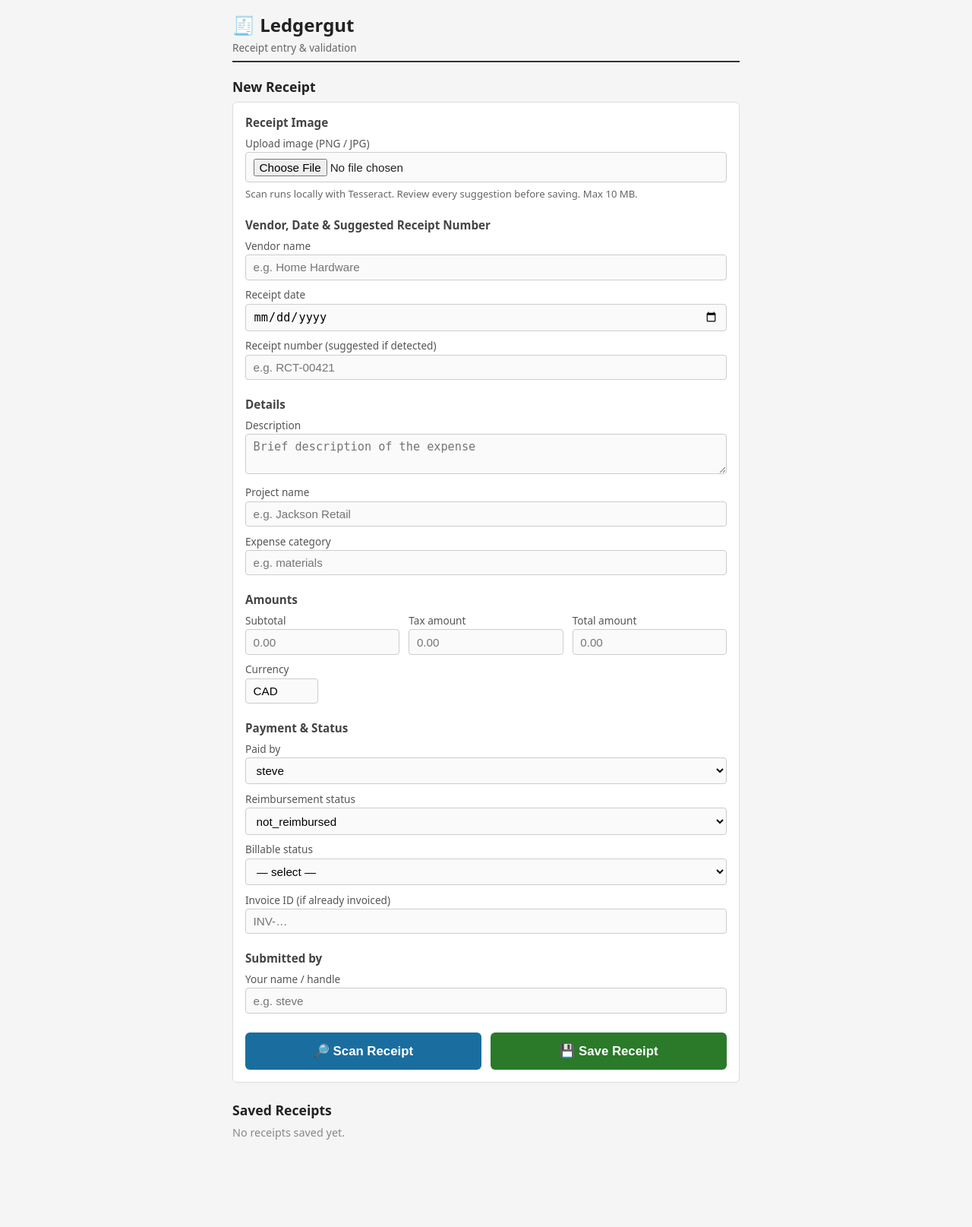
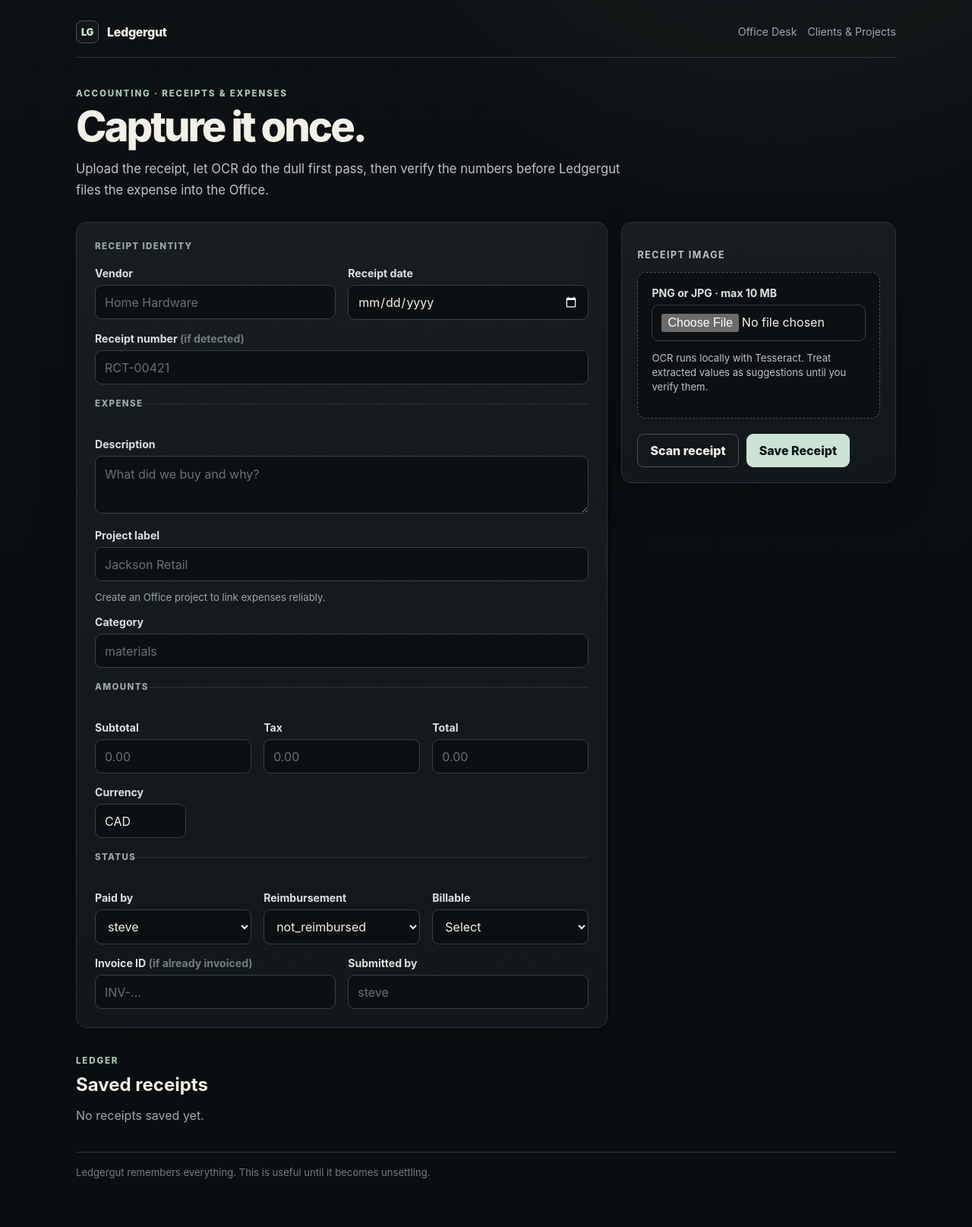
Before and after one commit to drakoswolf-lgtm/GoblinBlackOffice, a Flask app: page / in a window 1280 px wide. Shown: the whole page at 76% size. Before the commit the page ends 1500 px from the top, so only its background shows below. Run offline with Flask 3, Linux system fonts and the light colour scheme.

Commit message:
design: rebuild Ledgergut field workspace

```diff
--- a/app/ledgergut/templates/ledgergut/index.html
+++ b/app/ledgergut/templates/ledgergut/index.html
@@ -1,392 +1,187 @@
-<!DOCTYPE html>
+<!doctype html>
 <html lang="en">
 <head>
-  <meta charset="UTF-8">
-  <meta name="viewport" content="width=device-width, initial-scale=1.0">
-  <title>Ledgergut — Receipt Entry</title>
+  <meta charset="utf-8">
+  <meta name="viewport" content="width=device-width,initial-scale=1">
+  <title>Ledgergut · Receipts &amp; Expenses</title>
+  <link rel="stylesheet" href="/static/gbo.css">
   <style>
-    *, *::before, *::after { box-sizing: border-box; margin: 0; padding: 0; }
-    body {
-      font-family: system-ui, sans-serif;
-      background: #f5f5f5;
-      color: #222;
-      padding: 1rem;
-      max-width: 700px;
-      margin: 0 auto;
-    }
-    h1 { font-size: 1.5rem; margin-bottom: 0.25rem; }
-    h2 { font-size: 1.1rem; margin: 1.25rem 0 0.5rem; }
-    header { margin-bottom: 1rem; border-bottom: 2px solid #333; padding-bottom: 0.5rem; }
-    .alert {
-      border-radius: 4px;
-      padding: 0.75rem 1rem;
-      margin-bottom: 1rem;
-      font-size: 0.9rem;
-    }
-    .alert.success { background: #d4edda; border: 1px solid #c3e6cb; color: #155724; }
-    .alert.error   { background: #f8d7da; border: 1px solid #f5c6cb; color: #721c24; }
-    .alert ul { margin: 0.4rem 0 0 1rem; }
-    .findings { margin-bottom: 1rem; }
-    .finding {
-      border-radius: 4px;
-      padding: 0.5rem 0.75rem;
-      margin-bottom: 0.4rem;
-      font-size: 0.88rem;
-      display: flex;
-      flex-wrap: wrap;
-      gap: 0.4rem;
-      align-items: baseline;
-    }
-    .finding.error   { background: #f8d7da; border-left: 4px solid #dc3545; }
-    .finding.warning { background: #fff3cd; border-left: 4px solid #ffc107; }
-    .badge {
-      font-size: 0.72rem;
-      font-weight: bold;
-      padding: 0.15rem 0.4rem;
-      border-radius: 3px;
-      background: #333;
-      color: #fff;
-    }
-    .finding.error   .badge { background: #dc3545; }
-    .finding.warning .badge { background: #856404; }
-    .rule { font-weight: bold; font-size: 0.82rem; color: #555; }
-    .fields { font-size: 0.78rem; color: #666; font-style: italic; }
-    form { background: #fff; border: 1px solid #ddd; border-radius: 6px; padding: 1rem; }
-    fieldset { border: none; margin-bottom: 0.75rem; }
-    legend { font-weight: bold; font-size: 0.95rem; margin-bottom: 0.5rem; color: #444; }
-    label { display: block; font-size: 0.85rem; margin-bottom: 0.15rem; color: #555; }
-    input[type="text"],
-    input[type="date"],
-    input[type="number"],
-    input[type="file"],
-    select,
-    textarea {
-      width: 100%;
-      padding: 0.45rem 0.6rem;
-      border: 1px solid #ccc;
-      border-radius: 4px;
-      font-size: 0.95rem;
-      margin-bottom: 0.6rem;
-      background: #fafafa;
-    }
-    input:focus, select:focus, textarea:focus {
-      outline: 2px solid #4a90d9;
-      border-color: #4a90d9;
-      background: #fff;
-    }
-    textarea { resize: vertical; min-height: 3rem; }
-    .row { display: flex; gap: 0.75rem; }
-    .row > * { flex: 1; }
-    #image-preview {
-      display: none;
-      max-width: 100%;
-      max-height: 180px;
-      border-radius: 4px;
-      border: 1px solid #ccc;
-      margin-top: 0.4rem;
-    }
-    .primary-btn {
-      display: block;
-      width: 100%;
-      padding: 0.85rem;
-      background: #2a7a2a;
-      color: #fff;
-      border: none;
-      border-radius: 6px;
-      font-size: 1.05rem;
-      font-weight: bold;
-      cursor: pointer;
-      margin-top: 1rem;
-    }
-    .primary-btn:hover { background: #226022; }
-    .secondary-btn {
-      background: #1a6e9f;
-    }
-    .secondary-btn:hover { background: #145477; }
-    .button-row {
-      display: flex;
-      gap: 0.75rem;
-      margin-top: 1rem;
-    }
-    .button-row .primary-btn { margin-top: 0; }
-    .hint {
-      font-size: 0.82rem;
-      color: #666;
-      margin-top: -0.2rem;
-      margin-bottom: 0.6rem;
-    }
-    .suggestion-box {
-      background: #fff3cd;
-      border: 1px solid #ffe69c;
-      color: #664d03;
-    }
-    details {
-      margin-top: 1rem;
-      background: #fff;
-      border: 1px solid #ddd;
-      border-radius: 6px;
-      padding: 0.75rem 1rem;
-    }
-    details pre {
-      white-space: pre-wrap;
-      word-break: break-word;
-      font-size: 0.82rem;
-      margin-top: 0.75rem;
-    }
-    .receipts-section { margin-top: 1.5rem; }
-    .export-link {
-      display: inline-block;
-      margin-bottom: 0.75rem;
-      font-size: 0.9rem;
-      color: #1a6e9f;
-    }
-    table {
-      width: 100%;
-      border-collapse: collapse;
-      font-size: 0.82rem;
-      background: #fff;
-    }
-    th, td {
-      border: 1px solid #ddd;
-      padding: 0.4rem 0.6rem;
-      text-align: left;
-    }
-    th { background: #f0f0f0; font-weight: bold; }
-    tr:nth-child(even) { background: #fafafa; }
-    .empty-msg { color: #888; font-size: 0.9rem; margin-top: 0.5rem; }
-    @media (max-width: 500px) {
-      .row { flex-direction: column; gap: 0; }
-      .button-row { flex-direction: column; gap: 0.5rem; }
-      table { font-size: 0.75rem; }
-    }
+    .receipt-layout{display:grid;grid-template-columns:minmax(0,1.55fr) minmax(280px,.8fr);gap:18px;align-items:start}
+    .field-group{padding-top:18px;margin-top:18px;border-top:1px solid var(--line)}
+    .field-group:first-of-type{padding-top:0;margin-top:0;border-top:0}
+    .field-group legend{padding:0;margin:0 0 4px;color:var(--muted);font-size:.72rem;text-transform:uppercase;letter-spacing:.12em;font-weight:800}
+    fieldset{border:0;padding:0;margin:0}
+    #image-preview{display:none;width:100%;max-height:280px;object-fit:contain;margin-top:12px;border:1px solid var(--line);border-radius:10px;background:#080b0d}
+    .finding{padding:12px 14px;border-radius:9px;border:1px solid var(--line);background:var(--panel);margin-top:8px;line-height:1.45}
+    .finding.error{border-color:#73474a;background:var(--danger-bg)}
+    .finding.warning{border-color:#6d5e38;background:#211d13}
+    .badge{display:inline-block;margin-right:7px;padding:2px 6px;border:1px solid currentColor;border-radius:5px;font-size:.67rem;letter-spacing:.08em;font-weight:800}
+    .fields{display:block;margin-top:5px;color:var(--muted);font-size:.78rem}
+    details{margin-top:16px;padding:14px 16px;border:1px solid var(--line);border-radius:10px;background:var(--panel)}
+    summary{cursor:pointer;color:#d8dcda;font-weight:700}
+    details pre{white-space:pre-wrap;word-break:break-word;color:var(--muted);font:12px/1.5 ui-monospace,SFMono-Regular,Menlo,monospace}
+    .receipt-side{position:sticky;top:16px}
+    .upload-zone{padding:18px;border:1px dashed var(--line-strong);border-radius:12px;background:#0c1012}
+    .saved-head{display:flex;justify-content:space-between;align-items:end;gap:12px;margin:36px 0 12px}
+    .saved-head h2{margin:4px 0 0}
+    .tiny-link{font-size:.82rem;white-space:nowrap}
+    @media(max-width:820px){.receipt-layout{grid-template-columns:1fr}.receipt-side{position:static}.saved-head{align-items:start;flex-direction:column}}
   </style>
 </head>
 <body>
-  <header>
-    <h1>🧾 Ledgergut</h1>
-    <p style="font-size:0.85rem;color:#666;">Receipt entry &amp; validation</p>
+<main class="shell">
+  <header class="topbar">
+    <a class="brand" href="/"><span class="brand-mark">LG</span><span>Ledgergut</span></a>
+    <nav class="topnav"><a href="/">Office Desk</a><a class="optional" href="/records">Clients &amp; Projects</a></nav>
   </header>
 
-  {% if saved %}
-  <div class="alert success">✓ Receipt saved successfully.</div>
+  <section class="hero compact">
+    <p class="eyebrow">Accounting · Receipts &amp; Expenses</p>
+    <h1>Capture it once.</h1>
+    <p class="lead">Upload the receipt, let OCR do the dull first pass, then verify the numbers before Ledgergut files the expense into the Office.</p>
+  </section>
+
+  {% if saved %}<div class="alert success"><strong>Receipt saved.</strong> Ledgergut has it.</div>{% endif %}
+  {% if storage_error %}<div class="errors"><strong>Storage error:</strong> {{ storage_error }}</div>{% endif %}
+  {% if scan_error %}<div class="errors"><strong>Scan unavailable:</strong> {{ scan_error }}</div>{% endif %}
+  {% if scan_message %}<div class="alert warning"><strong>OCR suggestions only:</strong> {{ scan_message }}</div>{% endif %}
+  {% if input_errors %}<div class="errors"><strong>Please fix these before saving:</strong><ul>{% for err in input_errors %}<li>{{ err }}</li>{% endfor %}</ul></div>{% endif %}
+
+  {% if findings %}
+  <section class="card" style="margin-bottom:18px">
+    <p class="card-kicker">Validation findings</p>
+    {% for f in findings %}
+    <div class="finding {{ f.severity }}"><span class="badge">{{ f.severity|upper }}</span><strong>{{ f.rule_id }}</strong> · {{ f.message }}{% if f.fields %}<span class="fields">Fields: {{ f.fields | join(', ') }}</span>{% endif %}</div>
+    {% endfor %}
+  </section>
   {% endif %}
 
-  {% if storage_error %}
-  <div class="alert error">
-    <strong>Storage error:</strong> {{ storage_error }}
-  </div>
-  {% endif %}
-
-  {% if scan_error %}
-  <div class="alert error">
-    <strong>Scan unavailable:</strong> {{ scan_error }}
-  </div>
-  {% endif %}
-
-  {% if scan_message %}
-  <div class="alert suggestion-box">
-    <strong>OCR suggestions only:</strong> {{ scan_message }}
-  </div>
-  {% endif %}
-
-  {% if input_errors %}
-  <div class="alert error">
-    <strong>Please fix the following before saving:</strong>
-    <ul>
-      {% for err in input_errors %}<li>{{ err }}</li>{% endfor %}
-    </ul>
-  </div>
-  {% endif %}
-
-  {% if findings %}
-  <div class="findings">
-    <h2>Validation Findings</h2>
-    {% for f in findings %}
-    <div class="finding {{ f.severity }}">
-      <span class="badge">{{ f.severity|upper }}</span>
-      <span class="rule">{{ f.rule_id }}</span>
-      <span>{{ f.message }}</span>
-      {% if f.fields %}
-      <span class="fields">Fields: {{ f.fields | join(', ') }}</span>
-      {% endif %}
-    </div>
-    {% endfor %}
-    {% set has_errors = findings | selectattr('severity', 'equalto', 'error') | list %}
-    {% if has_errors %}
-    <p style="font-size:0.85rem;color:#721c24;margin-top:0.4rem;">
-      ⚠ Receipt not saved — fix the errors above and resubmit.
-    </p>
-    {% else %}
-    <p style="font-size:0.85rem;color:#856404;margin-top:0.4rem;">
-      ⚠ Receipt was not saved due to the warnings above. Correct or acknowledge them and resubmit.
-    </p>
-    {% endif %}
-  </div>
-  {% endif %}
-
-  <h2>New Receipt</h2>
-  <form method="POST" action="/receipts/new" enctype="multipart/form-data" id="receipt-form">
+  <form class="receipt-layout" method="post" action="{{ url_for('new_receipt') }}" enctype="multipart/form-data" id="receipt-form">
     <textarea name="ocr_raw_text" hidden>{{ ocr_raw_text }}</textarea>
     <textarea name="ocr_confidence_notes" hidden>{{ ocr_confidence_notes | join('\n') }}</textarea>
     <input type="hidden" name="pending_image_token" value="{{ form_data.get('pending_image_token', '') }}">
 
-    <fieldset>
-      <legend>Receipt Image</legend>
-      <label for="receipt_image">Upload image (PNG / JPG)</label>
-      <input type="file" id="receipt_image" name="receipt_image" accept=".png,.jpg,.jpeg">
-      <p class="hint">Scan runs locally with Tesseract. Review every suggestion before saving. Max 10 MB.</p>
-      <img id="image-preview" alt="Receipt preview">
+    <section class="form-card" style="margin-top:0">
+      <fieldset class="field-group">
+        <legend>Receipt identity</legend>
+        <div class="grid grid-2">
+          <div><label for="vendor_name">Vendor</label><input id="vendor_name" name="vendor_name" value="{{ form_data.get('vendor_name','') }}" placeholder="Home Hardware"></div>
+          <div><label for="receipt_date">Receipt date</label><input type="date" id="receipt_date" name="receipt_date" value="{{ form_data.get('receipt_date','') }}"></div>
+        </div>
+        <label for="receipt_number">Receipt number <span class="subtle">(if detected)</span></label>
+        <input id="receipt_number" name="receipt_number" value="{{ form_data.get('receipt_number','') }}" placeholder="RCT-00421">
       </fieldset>
 
-    <fieldset>
-      <legend>Vendor, Date &amp; Suggested Receipt Number</legend>
-      <label for="vendor_name">Vendor name</label>
-      <input type="text" id="vendor_name" name="vendor_name"
-             value="{{ form_data.get('vendor_name', '') }}" placeholder="e.g. Home Hardware">
-      <label for="receipt_date">Receipt date</label>
-      <input type="date" id="receipt_date" name="receipt_date"
-             value="{{ form_data.get('receipt_date', '') }}">
-      <label for="receipt_number">Receipt number (suggested if detected)</label>
-      <input type="text" id="receipt_number" name="receipt_number"
-             value="{{ form_data.get('receipt_number', '') }}" placeholder="e.g. RCT-00421">
+      <fieldset class="field-group">
+        <legend>Expense</legend>
+        <label for="description">Description</label>
+        <textarea id="description" class="short" name="description" placeholder="What did we buy and why?">{{ form_data.get('description','') }}</textarea>
+
+        {% if projects %}
+        <label for="office_project_id">Office project</label>
+        <select id="office_project_id" name="office_project_id">
+          <option value="">Unassigned</option>
+          {% for p in projects %}<option value="{{ p.project_id }}" data-project-name="{{ p.name }}" {% if form_data.get('office_project_id') == p.project_id %}selected{% endif %}>{{ p.name }}{% if p.client_id and clients.get(p.client_id) %} · {{ clients.get(p.client_id).name }}{% endif %}</option>{% endfor %}
+        </select>
+        <input type="hidden" id="project_name" name="project_name" value="{{ form_data.get('project_name','') }}">
+        {% else %}
+        <label for="project_name">Project label</label>
+        <input id="project_name" name="project_name" value="{{ form_data.get('project_name','') }}" placeholder="Jackson Retail">
+        <p class="muted" style="font-size:.82rem">Create an Office project to link expenses reliably.</p>
+        {% endif %}
+
+        <label for="expense_category">Category</label>
+        <input id="expense_category" name="expense_category" value="{{ form_data.get('expense_category','') }}" placeholder="materials">
       </fieldset>
 
-    <fieldset>
-      <legend>Details</legend>
-      <label for="description">Description</label>
-      <textarea id="description" name="description" rows="2"
-                placeholder="Brief description of the expense">{{ form_data.get('description', '') }}</textarea>
-      <label for="project_name">Project name</label>
-      <input type="text" id="project_name" name="project_name"
-             value="{{ form_data.get('project_name', '') }}" placeholder="e.g. Jackson Retail">
-      <label for="expense_category">Expense category</label>
-      <input type="text" id="expense_category" name="expense_category"
-             value="{{ form_data.get('expense_category', '') }}" placeholder="e.g. materials">
+      <fieldset class="field-group">
+        <legend>Amounts</legend>
+        <div class="grid grid-3">
+          <div><label for="subtotal">Subtotal</label><input id="subtotal" name="subtotal" inputmode="decimal" value="{{ form_data.get('subtotal','') }}" placeholder="0.00"></div>
+          <div><label for="tax_amount">Tax</label><input id="tax_amount" name="tax_amount" inputmode="decimal" value="{{ form_data.get('tax_amount','') }}" placeholder="0.00"></div>
+          <div><label for="total_amount">Total</label><input id="total_amount" name="total_amount" inputmode="decimal" value="{{ form_data.get('total_amount','') }}" placeholder="0.00"></div>
+        </div>
+        <label for="currency">Currency</label>
+        <input id="currency" name="currency" value="{{ form_data.get('currency','CAD') }}" placeholder="CAD" style="max-width:120px">
       </fieldset>
 
-    <fieldset>
-      <legend>Amounts</legend>
-      <div class="row">
-        <div>
-          <label for="subtotal">Subtotal</label>
-          <input type="text" id="subtotal" name="subtotal" inputmode="decimal"
-                 value="{{ form_data.get('subtotal', '') }}" placeholder="0.00">
+      <fieldset class="field-group">
+        <legend>Status</legend>
+        <div class="grid grid-3">
+          <div><label for="paid_by">Paid by</label><select id="paid_by" name="paid_by">{% for v in enums.paid_by %}<option value="{{ v }}" {% if form_data.get('paid_by','') == v %}selected{% endif %}>{{ v }}</option>{% endfor %}</select></div>
+          <div><label for="reimbursement_status">Reimbursement</label><select id="reimbursement_status" name="reimbursement_status">{% for v in enums.reimbursement_status %}<option value="{{ v }}" {% if form_data.get('reimbursement_status','') == v %}selected{% endif %}>{{ v }}</option>{% endfor %}</select></div>
+          <div><label for="billable_status">Billable</label><select id="billable_status" name="billable_status"><option value="">Select</option>{% for v in enums.billable_status %}<option value="{{ v }}" {% if form_data.get('billable_status','') == v %}selected{% endif %}>{{ v }}</option>{% endfor %}</select></div>
         </div>
-        <div>
-          <label for="tax_amount">Tax amount</label>
-          <input type="text" id="tax_amount" name="tax_amount" inputmode="decimal"
-                 value="{{ form_data.get('tax_amount', '') }}" placeholder="0.00">
+        <div class="grid grid-2">
+          <div><label for="invoice_id">Invoice ID <span class="subtle">(if already invoiced)</span></label><input id="invoice_id" name="invoice_id" value="{{ form_data.get('invoice_id','') }}" placeholder="INV-…"></div>
+          <div><label for="submitted_by">Submitted by</label><input id="submitted_by" name="submitted_by" value="{{ form_data.get('submitted_by','') }}" placeholder="steve"></div>
         </div>
-        <div>
-          <label for="total_amount">Total amount</label>
-          <input type="text" id="total_amount" name="total_amount" inputmode="decimal"
-                 value="{{ form_data.get('total_amount', '') }}" placeholder="0.00">
+      </fieldset>
+    </section>
+
+    <aside class="receipt-side">
+      <section class="card">
+        <p class="card-kicker">Receipt image</p>
+        <div class="upload-zone">
+          <label for="receipt_image" style="margin-top:0">PNG or JPG · max 10 MB</label>
+          <input type="file" id="receipt_image" name="receipt_image" accept=".png,.jpg,.jpeg">
+          <p class="muted" style="font-size:.82rem;line-height:1.45">OCR runs locally with Tesseract. Treat extracted values as suggestions until you verify them.</p>
+          <img id="image-preview" alt="Receipt preview">
         </div>
+        <div class="button-row">
+          <button class="secondary" type="submit" formaction="{{ url_for('scan_receipt') }}" id="scan-button">Scan receipt</button>
+          <button class="signal" type="submit" id="save-button">Save Receipt</button>
         </div>
-      <label for="currency">Currency</label>
-      <input type="text" id="currency" name="currency"
-             value="{{ form_data.get('currency', 'CAD') }}" placeholder="CAD" style="width:6rem;">
-    </fieldset>
-
-    <fieldset>
-      <legend>Payment &amp; Status</legend>
-      <label for="paid_by">Paid by</label>
-      <select id="paid_by" name="paid_by">
-        {% for v in enums.paid_by %}
-        <option value="{{ v }}" {% if form_data.get('paid_by', '') == v %}selected{% endif %}>{{ v }}</option>
-        {% endfor %}
-      </select>
-      <label for="reimbursement_status">Reimbursement status</label>
-      <select id="reimbursement_status" name="reimbursement_status">
-        {% for v in enums.reimbursement_status %}
-        <option value="{{ v }}" {% if form_data.get('reimbursement_status', '') == v %}selected{% endif %}>{{ v }}</option>
-        {% endfor %}
-      </select>
-      <label for="billable_status">Billable status</label>
-      <select id="billable_status" name="billable_status">
-        <option value="">— select —</option>
-        {% for v in enums.billable_status %}
-        <option value="{{ v }}" {% if form_data.get('billable_status', '') == v %}selected{% endif %}>{{ v }}</option>
-        {% endfor %}
-      </select>
-      <label for="invoice_id">Invoice ID (if already invoiced)</label>
-      <input type="text" id="invoice_id" name="invoice_id"
-             value="{{ form_data.get('invoice_id', '') }}" placeholder="INV-…">
-    </fieldset>
-
-    <fieldset>
-      <legend>Submitted by</legend>
-      <label for="submitted_by">Your name / handle</label>
-      <input type="text" id="submitted_by" name="submitted_by"
-             value="{{ form_data.get('submitted_by', '') }}" placeholder="e.g. steve">
-    </fieldset>
-
-    <div class="button-row">
-      <button type="submit" class="primary-btn secondary-btn" formaction="/receipts/scan" id="scan-button">🔎 Scan Receipt</button>
-      <button type="submit" class="primary-btn" id="save-button">💾 Save Receipt</button>
-    </div>
-  </form>
+      </section>
 
       {% if ocr_confidence_notes or ocr_raw_text %}
       <details>
         <summary>OCR review details</summary>
-    {% if ocr_confidence_notes %}
-    <ul style="margin:0.75rem 0 0 1rem;">
-      {% for note in ocr_confidence_notes %}
-      <li>{{ note }}</li>
-      {% endfor %}
-    </ul>
-    {% endif %}
-    {% if ocr_raw_text %}
-    <pre>{{ ocr_raw_text }}</pre>
-    {% endif %}
+        {% if ocr_confidence_notes %}<ul>{% for note in ocr_confidence_notes %}<li>{{ note }}</li>{% endfor %}</ul>{% endif %}
+        {% if ocr_raw_text %}<pre>{{ ocr_raw_text }}</pre>{% endif %}
       </details>
       {% endif %}
+    </aside>
+  </form>
 
-  <section class="receipts-section">
-    <h2>Saved Receipts</h2>
+  <section>
+    <div class="saved-head">
+      <div><p class="eyebrow">Ledger</p><h2>Saved receipts</h2></div>
+      {% if receipts %}<a class="tiny-link" href="{{ url_for('export_csv') }}">Export CSV</a>{% endif %}
+    </div>
     {% if receipts %}
-    <a class="export-link" href="/export/csv">⬇ Export CSV</a>
-    <div style="overflow-x:auto;">
+    <div class="table-wrap">
       <table>
-        <thead>
-          <tr>
-            <th>ID</th>
-            <th>Date</th>
-            <th>Vendor</th>
-            <th>Total</th>
-            <th>Currency</th>
-            <th>Project</th>
-            <th>Paid by</th>
-          </tr>
-        </thead>
+        <thead><tr><th>Date</th><th>Vendor</th><th>Total</th><th>Project</th><th>Paid by</th><th>File</th></tr></thead>
         <tbody>
           {% for rec in receipts | reverse %}
           <tr>
-            <td>{{ rec.get('record_id', '') }}</td>
             <td>{{ rec.get('receipt', {}).get('receipt_date', '') }}</td>
-            <td>{{ rec.get('receipt', {}).get('vendor_name', '') }}</td>
-            <td>{{ rec.get('receipt', {}).get('total_amount', '') }}</td>
-            <td>{{ rec.get('currency', '') }}</td>
-            <td>{{ rec.get('project_name', '') }}</td>
-            <td>{{ rec.get('paid_by', '') }}</td>
+            <td><strong>{{ rec.get('receipt', {}).get('vendor_name', '') }}</strong><br><span class="subtle">{{ rec.get('record_id','') }}</span></td>
+            <td class="money">{{ rec.get('currency','') }} {{ rec.get('receipt', {}).get('total_amount','') }}</td>
+            <td>{{ rec.get('project_name','') or 'Unassigned' }}</td>
+            <td>{{ rec.get('paid_by','') }}</td>
+            <td>{% if rec.get('image_filename') %}<a href="{{ url_for('receipt_image', record_id=rec.get('record_id')) }}" target="_blank" rel="noopener">View image</a>{% else %}<span class="subtle">None</span>{% endif %}</td>
           </tr>
           {% endfor %}
         </tbody>
       </table>
     </div>
-    {% else %}
-    <p class="empty-msg">No receipts saved yet.</p>
-    {% endif %}
+    {% else %}<p class="muted">No receipts saved yet.</p>{% endif %}
   </section>
 
+  <footer class="footer">Ledgergut remembers everything. This is useful until it becomes unsettling.</footer>
+</main>
+
 <script>
-    var imageInput = document.getElementById('receipt_image');
-    var preview = document.getElementById('image-preview');
-    var form = document.getElementById('receipt-form');
+  const imageInput = document.getElementById('receipt_image');
+  const preview = document.getElementById('image-preview');
+  const form = document.getElementById('receipt-form');
+  const projectSelect = document.getElementById('office_project_id');
+  const projectName = document.getElementById('project_name');
 
   imageInput.addEventListener('change', function () {
-      var file = this.files[0];
+    const file = this.files[0];
     if (file) {
       preview.src = URL.createObjectURL(file);
       preview.style.display = 'block';
@@ -395,10 +190,17 @@
     }
   });
 
+  if (projectSelect && projectName) {
+    const syncProjectName = function () {
+      const option = projectSelect.options[projectSelect.selectedIndex];
+      projectName.value = option ? (option.dataset.projectName || '') : '';
+    };
+    projectSelect.addEventListener('change', syncProjectName);
+    if (projectSelect.value) syncProjectName();
+  }
+
   form.addEventListener('submit', function (event) {
-      if (!event.submitter) {
-        return;
-      }
+    if (!event.submitter) return;
     event.submitter.disabled = true;
     event.submitter.textContent = event.submitter.id === 'scan-button' ? 'Scanning…' : 'Saving…';
   });
```
Lines whose indentation alone changed are shown as unchanged.
